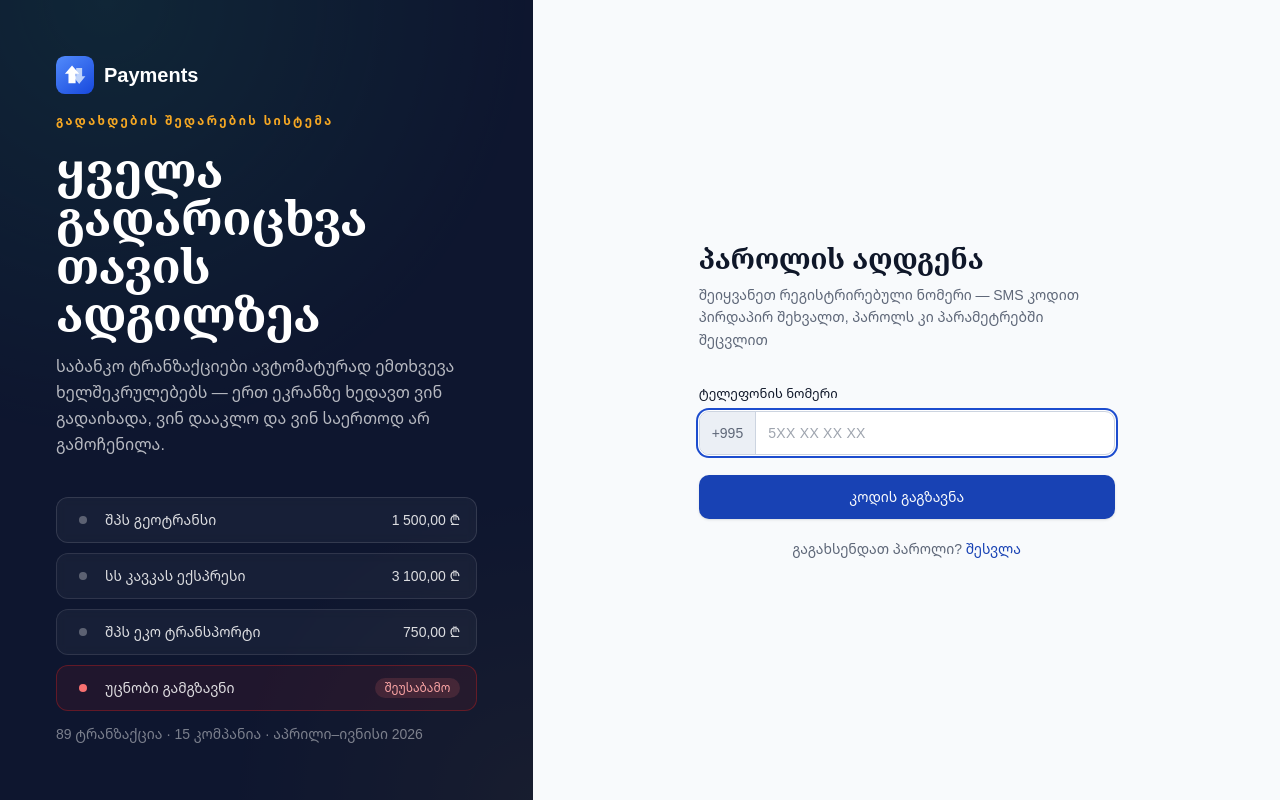
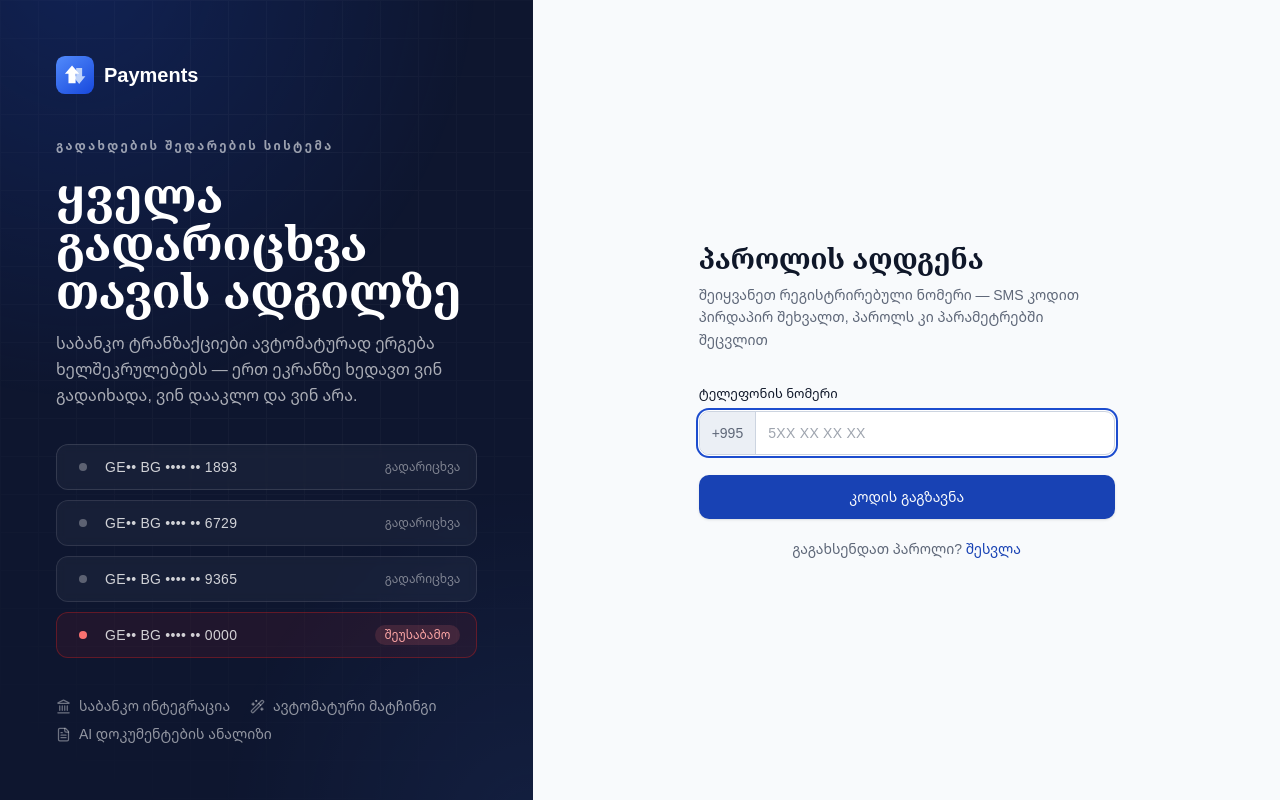
Before and after one commit to ljojua1998/payments, a Next.js app: page /auth/forgot-password in a window 1280 px wide. Built offline with nearby package versions, Linux system fonts and the light colour scheme; no server answers.

Commit message:
feat: neutral polished login brand panel with masked accounts, live demo link in readme

```diff
--- a/components/auth/brand-panel.tsx
+++ b/components/auth/brand-panel.tsx
@@ -1,10 +1,16 @@
-import { Check } from "lucide-react";
+import { Check, FileText, Landmark, Wand2 } from "lucide-react";
 import { PaymentsLogo } from "@/components/logo";
 
 const LEDGER_ROWS = [
-  { sender: "შპს გეოტრანსი", amount: "1 500,00 ₾", delay: "0s" },
-  { sender: "სს კავკას ექსპრესი", amount: "3 100,00 ₾", delay: "1.4s" },
-  { sender: "შპს ეკო ტრანსპორტი", amount: "750,00 ₾", delay: "2.8s" },
+  { account: "GE•• BG •••• •• 1893", delay: "0s" },
+  { account: "GE•• BG •••• •• 6729", delay: "1.4s" },
+  { account: "GE•• BG •••• •• 9365", delay: "2.8s" },
+];
+
+const FEATURES = [
+  { icon: Landmark, text: "საბანკო ინტეგრაცია" },
+  { icon: Wand2, text: "ავტომატური მატჩინგი" },
+  { icon: FileText, text: "AI დოკუმენტების ანალიზი" },
 ];
 
 export function BrandMark({ compact = false }: { compact?: boolean }) {
@@ -28,10 +34,19 @@ export function BrandPanel() {
   return (
     <aside className="relative hidden flex-col justify-between overflow-hidden bg-brand-deep p-10 lg:flex xl:p-14">
       <div
-        className="pointer-events-none absolute inset-0 opacity-40"
+        className="pointer-events-none absolute inset-0 opacity-50"
         style={{
           backgroundImage:
-            "radial-gradient(ellipse 80% 55% at 20% 0%, hsl(168 62% 25% / 0.5), transparent), radial-gradient(ellipse 60% 40% at 100% 100%, hsl(41 72% 56% / 0.12), transparent)",
+            "radial-gradient(ellipse 75% 55% at 15% -5%, hsl(224 76% 40% / 0.55), transparent), radial-gradient(ellipse 60% 45% at 100% 105%, hsl(221 85% 62% / 0.18), transparent)",
+        }}
+      />
+      <div
+        className="pointer-events-none absolute inset-0 opacity-[0.04]"
+        style={{
+          backgroundImage:
+            "linear-gradient(hsl(0 0% 100%) 1px, transparent 1px), linear-gradient(90deg, hsl(0 0% 100%) 1px, transparent 1px)",
+          backgroundSize: "38px 38px",
+          maskImage: "radial-gradient(ellipse 90% 80% at 50% 30%, black, transparent)",
         }}
       />
 
@@ -39,25 +54,26 @@ export function BrandPanel() {
         <BrandMark />
       </div>
 
-      <div className="relative flex flex-col gap-10">
+      <div className="relative flex flex-col gap-9">
         <div className="flex flex-col gap-4">
-          <p className="text-xs font-semibold uppercase tracking-[0.2em] text-gold">
+          <p className="text-xs font-semibold uppercase tracking-[0.2em] text-primary-foreground/60">
             გადახდების შედარების სისტემა
           </p>
           <h1 className="font-display text-4xl font-semibold leading-tight text-white xl:text-5xl">
-            ყველა გადარიცხვა თავის ადგილზეა
+            ყველა გადარიცხვა
+            <br />
+            თავის ადგილზე
           </h1>
-          <p className="max-w-md text-base leading-relaxed text-white/70">
-            საბანკო ტრანზაქციები ავტომატურად ემთხვევა ხელშეკრულებებს — ერთ
-            ეკრანზე ხედავთ ვინ გადაიხადა, ვინ დააკლო და ვინ საერთოდ არ
-            გამოჩენილა.
+          <p className="max-w-md text-base leading-relaxed text-white/65">
+            საბანკო ტრანზაქციები ავტომატურად ერგება ხელშეკრულებებს — ერთ ეკრანზე
+            ხედავთ ვინ გადაიხადა, ვინ დააკლო და ვინ არა.
           </p>
         </div>
 
         <div className="flex max-w-md flex-col gap-2.5">
           {LEDGER_ROWS.map((row) => (
             <div
-              key={row.sender}
+              key={row.account}
               className="ledger-row flex items-center justify-between rounded-lg border border-white/10 bg-white/[0.04] px-4 py-3 backdrop-blur-sm"
               style={{ "--delay": row.delay } as React.CSSProperties}
             >
@@ -74,10 +90,12 @@ export function BrandPanel() {
                     <Check size={12} strokeWidth={3} />
                   </span>
                 </span>
-                <span className="text-sm text-white/85">{row.sender}</span>
+                <span className="text-sm tabular-nums tracking-wide text-white/80">
+                  {row.account}
+                </span>
               </div>
-              <span className="text-sm font-medium tabular-nums text-white/85">
-                {row.amount}
+              <span className="text-xs font-medium text-white/45">
+                გადარიცხვა
               </span>
             </div>
           ))}
@@ -87,7 +105,9 @@ export function BrandPanel() {
               <span className="flex h-5 w-5 items-center justify-center">
                 <span className="h-2 w-2 rounded-full bg-red-400" />
               </span>
-              <span className="text-sm text-white/85">უცნობი გამგზავნი</span>
+              <span className="text-sm tabular-nums tracking-wide text-white/80">
+                GE•• BG •••• •• 0000
+              </span>
             </div>
             <span className="rounded-full bg-red-400/15 px-2.5 py-0.5 text-xs font-medium text-red-300">
               შეუსაბამო
@@ -96,9 +116,17 @@ export function BrandPanel() {
         </div>
       </div>
 
-      <p className="relative text-sm text-white/45">
-        89 ტრანზაქცია · 15 კომპანია · აპრილი–ივნისი 2026
-      </p>
+      <div className="relative flex flex-wrap gap-x-5 gap-y-2">
+        {FEATURES.map((feature) => (
+          <span
+            key={feature.text}
+            className="inline-flex items-center gap-2 text-sm text-white/55"
+          >
+            <feature.icon size={15} className="text-white/40" />
+            {feature.text}
+          </span>
+        ))}
+      </div>
     </aside>
   );
 }
```
Also changed, not shown: 1 other file (tests, documents, lock files or other folders).
